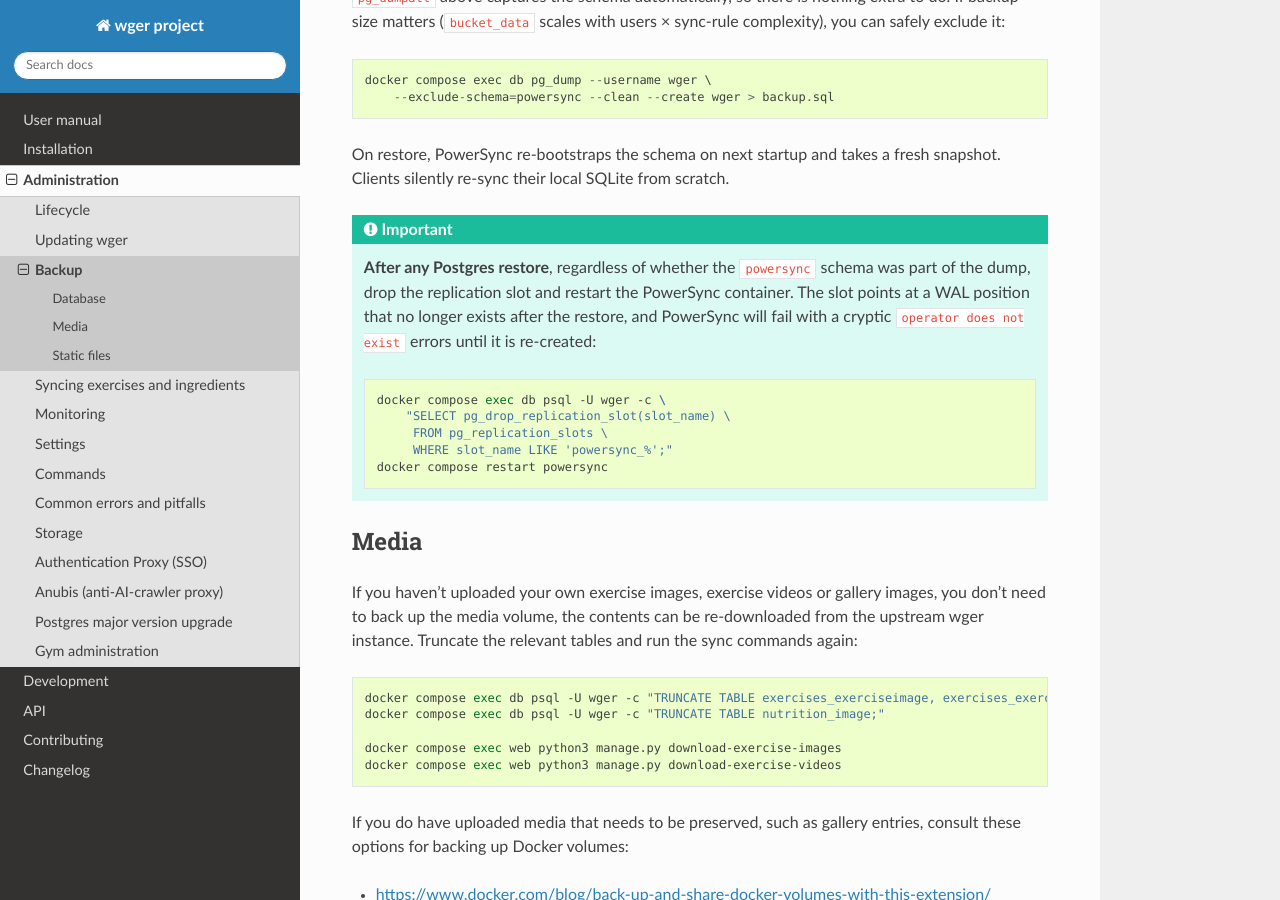
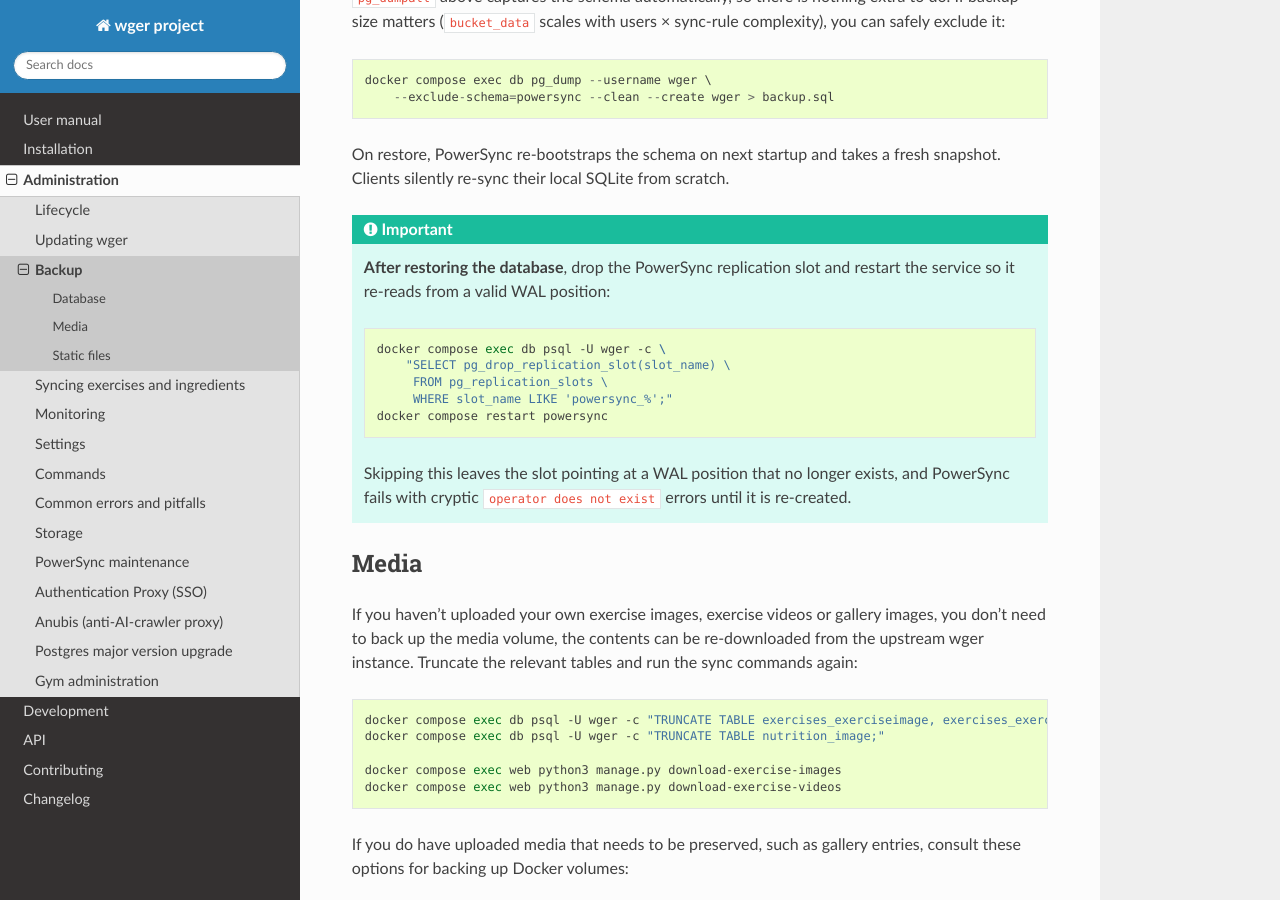
Before and after one commit to wger-project/docs, a Sphinx documentation site: the page built from docs/administration/backup.rst, in a window 1280 px wide and 900 px high, scrolled down 844 px. Built offline with Sphinx 7.4.7 and the Read the Docs theme 3.1.0, drawn with Linux system fonts in a browser that asks for light colours.

```diff
--- a/docs/administration/backup.rst
+++ b/docs/administration/backup.rst
@@ -50,11 +50,8 @@
 
 .. important::
 
-   **After any Postgres restore**, regardless of whether the ``powersync``
-   schema was part of the dump, drop the replication slot and restart the
-   PowerSync container. The slot points at a WAL position that no longer
-   exists after the restore, and PowerSync will fail with a cryptic
-   ``operator does not exist`` errors until it is re-created:
+   **After restoring the database**, drop the PowerSync replication slot and
+   restart the service so it re-reads from a valid WAL position:
 
    .. code-block:: bash
 
@@ -63,6 +60,10 @@
             FROM pg_replication_slots \
             WHERE slot_name LIKE 'powersync_%';"
        docker compose restart powersync
+
+   Skipping this leaves the slot pointing at a WAL position that no longer
+   exists, and PowerSync fails with cryptic ``operator does not exist`` errors
+   until it is re-created.
 
 Media
 -----
--- a/docs/administration/index.rst
+++ b/docs/administration/index.rst
@@ -59,6 +60,9 @@
     Database backend (Postgres, SQLite) and S3-compatible object storage
     for media and static files.
 
+:doc:`powersync`
+    Maintenance for the PowerSync sync service
+
 :doc:`auth_proxy`
     Delegate authentication to a reverse proxy or external SSO provider.
 
```
Also changed, not shown: other parts of docs/administration/index.rst (+1 -0 lines), docs/administration/powersync.rst (added, +101 -0 lines).
